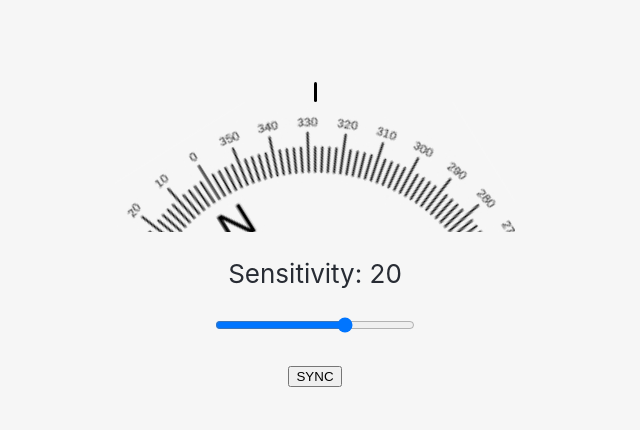
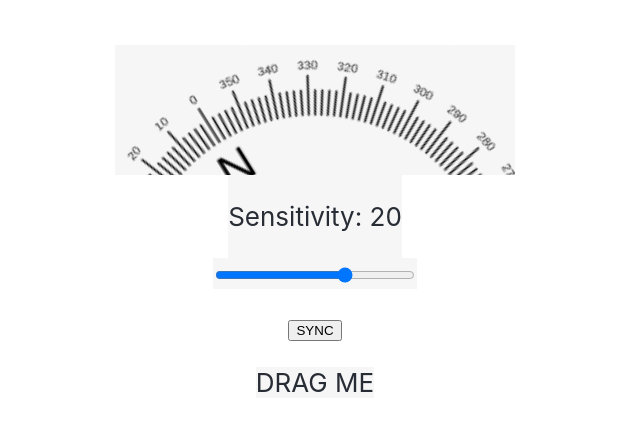
Before and after one commit to JustinStoddard/sc-compass-software, a React (Create React App) app: page / in a window 1280 px wide. Shown: the part 166-596 px from the top of the page, without its empty margins (325-965 px from the left). Built offline with nearby package versions, Linux system fonts and the light colour scheme.

Commit message:
making progress on compass

```diff
--- a/electron/electron.ts
+++ b/electron/electron.ts
@@ -10,6 +10,8 @@ const createWindow = () => {
   let window: BrowserWindow | null = new BrowserWindow({
     width: 800,
     height: 600,
+    transparent: true,
+    frame: false,
     webPreferences: {
       nodeIntegration: true,
       preload: path.join(__dirname, "preload.js")
--- a/src/App.css
+++ b/src/App.css
@@ -1,6 +1,6 @@
-.App {
+.app {
   text-align: center;
-  background-color: #F6F6F6;
+  background-color: transparent;
   min-height: 100vh;
   display: flex;
   flex-direction: column;
@@ -19,23 +19,25 @@
 
 .range {
   width: 200px;
+  background: #F6F6F6;
 }
 
-.App-logo {
+.app-logo {
   width: 500px;
   height: 500px;
 }
 
-.App-header {
+.app-header {
   width: 400px;
   height: 130px;
+  background: #F6F6F6;
   overflow: hidden;
   display: flex;
   justify-content: center;
   align-items: flex-start;
 }
 
-.App-logo-container {
+.app-logo-container {
   position: relative;
   display: flex;
   height: 500px;
@@ -43,3 +45,17 @@
   justify-content: center;
   align-items: center;
 }
+
+.sensitivity-container {
+  background: #F6F6F6;
+}
+
+.range-container {
+  background: #F6F6F6;
+}
+
+.drag {
+  cursor: move;
+  background: #F6F6F6;
+  -webkit-app-region: drag;
+}
--- a/src/App.tsx
+++ b/src/App.tsx
@@ -24,20 +24,23 @@ const App = () => {
   }, [mouseX, constraint]);
 
   return (
-    <div className="App">
+    <div className="app">
+      <div className="app-header">
         <div className='pip' />
-      <div className="App-header">
         <div
           ref={compassRef}
-          className="App-logo-container"
+          className="app-logo-container"
           style={{
             transform: `rotate(${rotation}deg)`
           }}
         >
-          <img src={logo} className="App-logo" alt="logo" />
+          <img src={logo} className="app-logo" alt="logo" />
         </div>
       </div>
+      <div className='sensitivity-container'>
         <p>Sensitivity: {constraint}</p>
+      </div>
+      <div className='range-container'>
         <input
           className='range'
           type="range"
@@ -49,6 +52,7 @@ const App = () => {
             setConstraint(e.target.valueAsNumber);
           }}
         />
+      </div>
       <br />
       <button
         onClick={() => {
@@ -57,6 +61,7 @@ const App = () => {
       >
         SYNC
       </button>
+      <p className='drag'>DRAG ME</p>
     </div>
   );
 };
```
Lines whose indentation alone changed are shown as unchanged.
